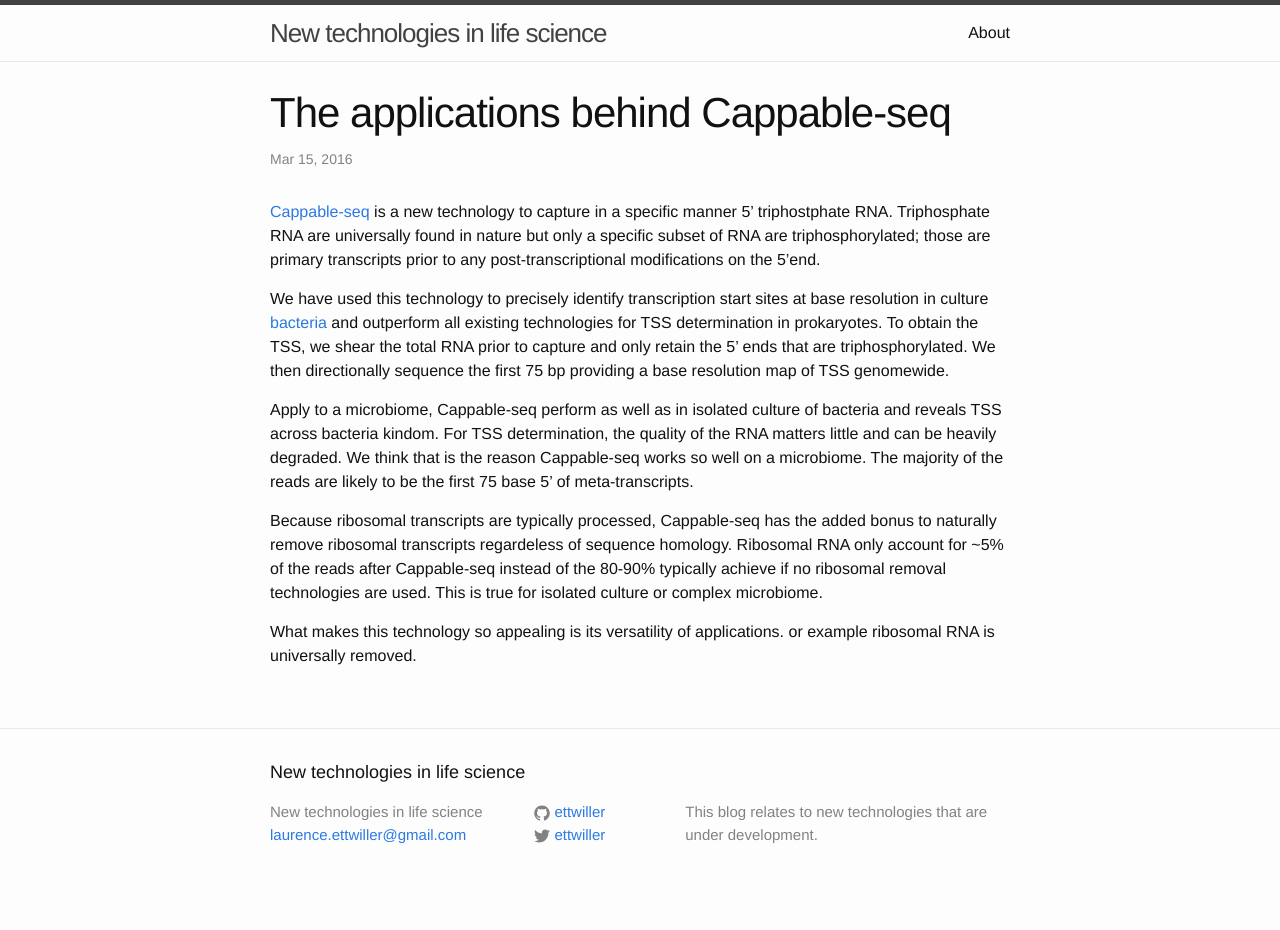
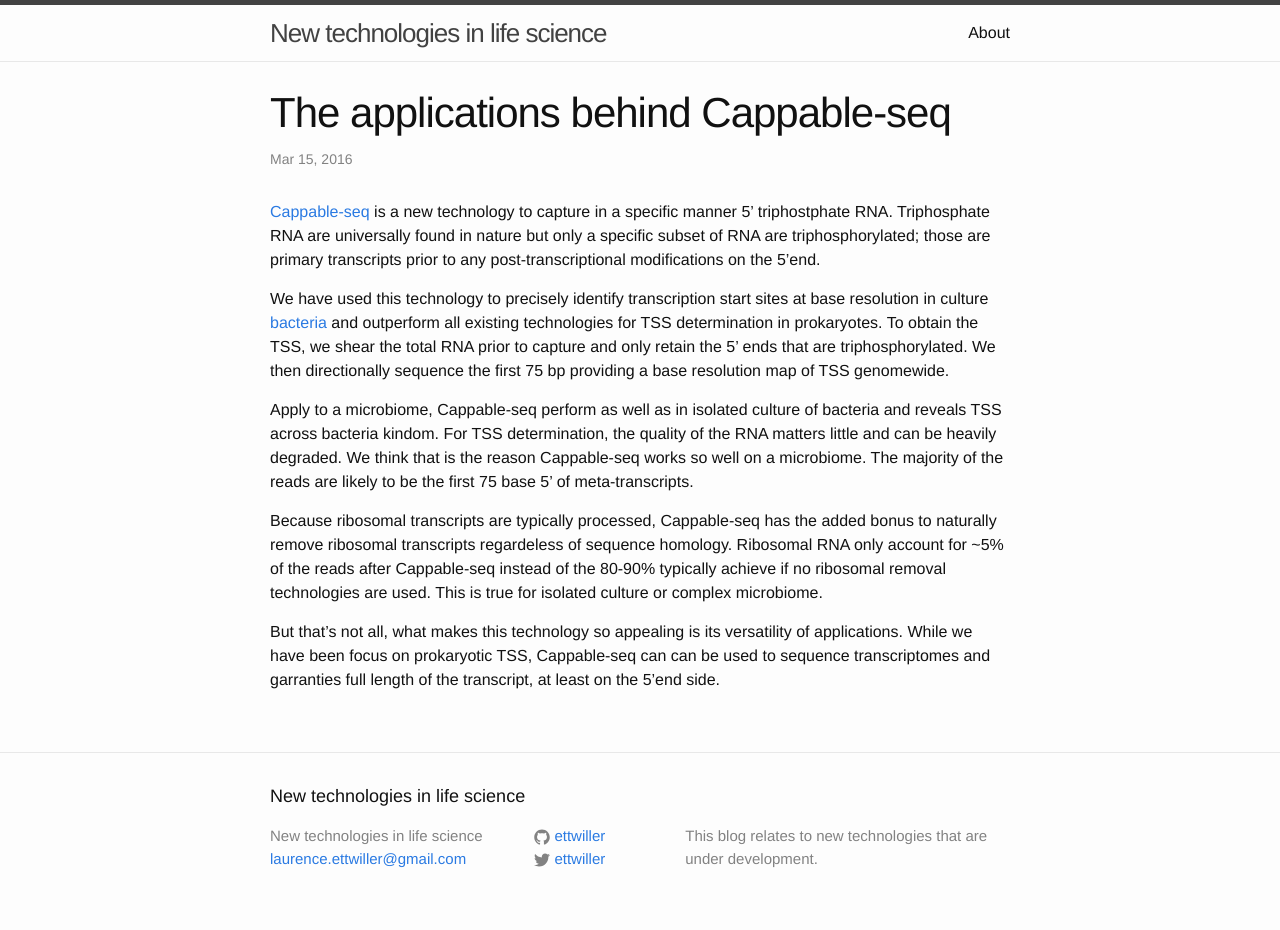
Before and after one commit to Ettwiller/blog, a Jekyll site: the page built from _posts/2016-03-15-welcome-to-jekyll.markdown, in a window 1280 px wide. Built offline with Jekyll 4.4.1, drawn with Linux system fonts in a browser that asks for light colours; before the commit the page ends 906 px from its top, so only the background shows below that.

Commit message:
Updated 2016-03-15-welcome-to-jekyll.markdown

```diff
--- a/_posts/2016-03-15-welcome-to-jekyll.markdown
+++ b/_posts/2016-03-15-welcome-to-jekyll.markdown
@@ -18,9 +18,7 @@ Apply to a microbiome, Cappable-seq perform as well as in isolated culture of ba
 
 Because ribosomal transcripts are typically processed, Cappable-seq has the added bonus to naturally remove ribosomal transcripts regardeless of sequence homology. Ribosomal RNA only account for ~5% of the reads after Cappable-seq instead of the 80-90% typically achieve if no ribosomal removal technologies are used. This is true for isolated culture or complex microbiome.
 
-
-
-What makes this technology so appealing is its versatility of applications. or example ribosomal RNA is universally removed.
+But that's not all, what makes this technology so appealing is its versatility of applications. While we have been focus on prokaryotic TSS, Cappable-seq can can be used to sequence transcriptomes and garranties full length of the transcript, at least on the 5'end side.
 
 
 
```
